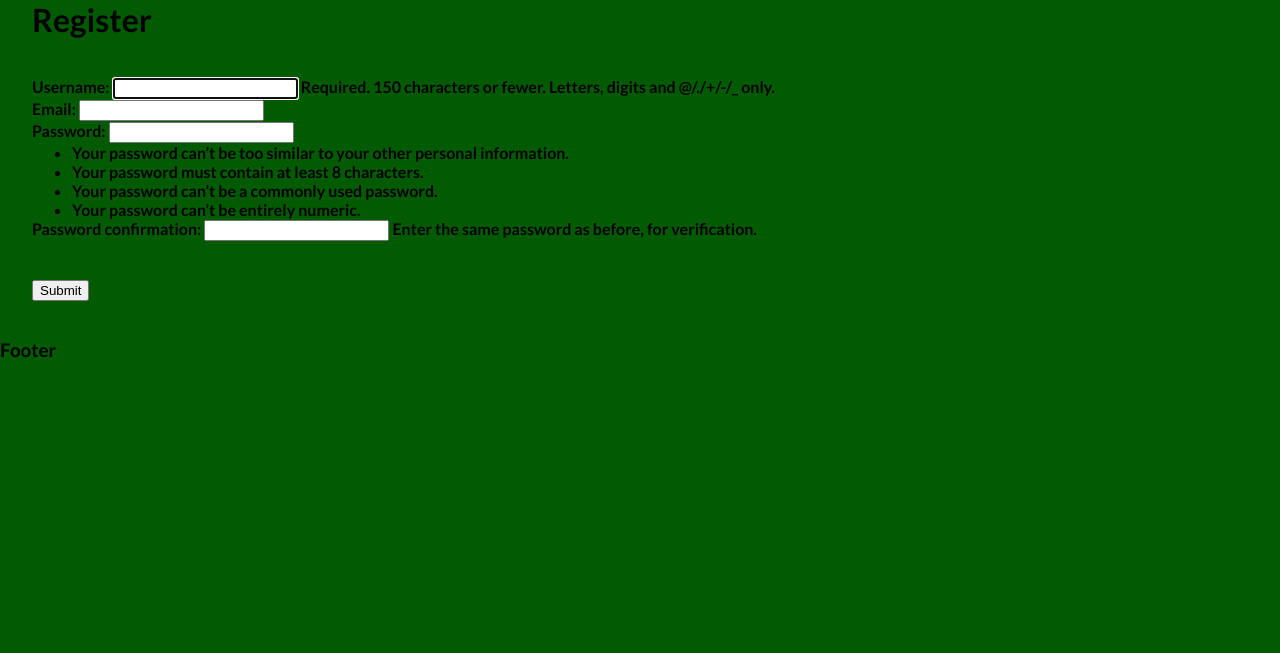
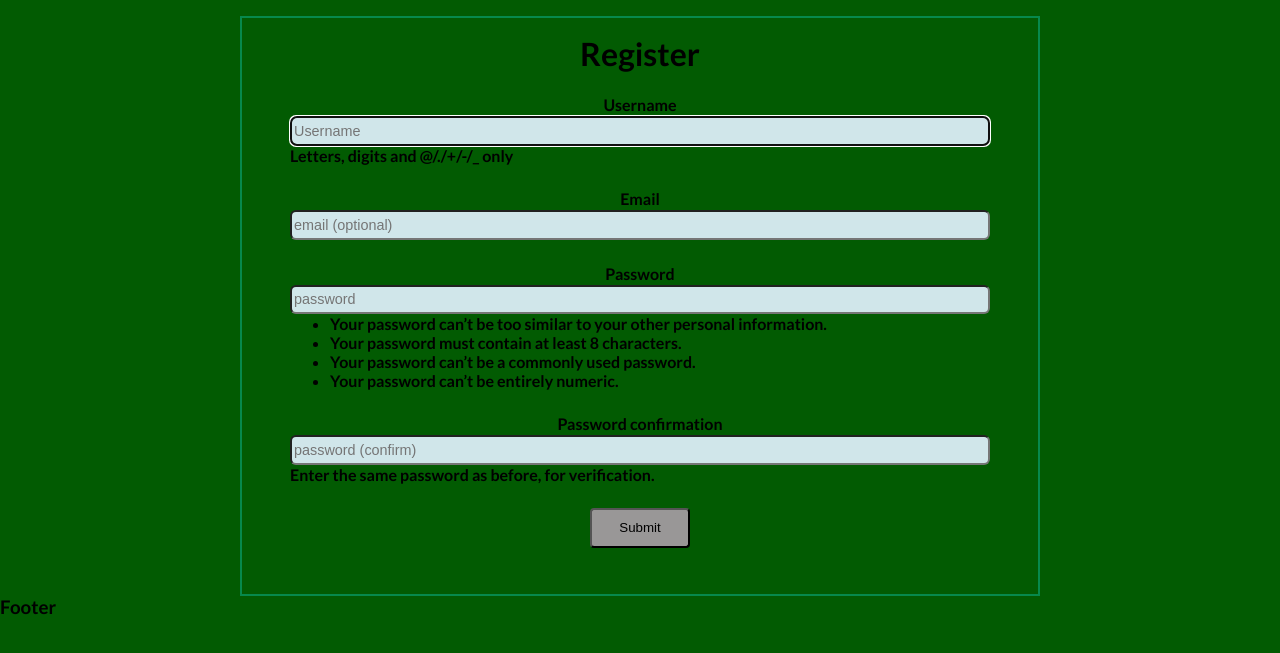
Before and after one commit to VioGarden/eightteenth, a Django app: page /mysongusers/register_user in a window 1280 px wide. Shown: the part 128-781 px from the top of the page. Run offline with Django 4.2, Linux system fonts and the light colour scheme; some web fonts are replaced.

Commit message:
registerform

```diff
--- a/mysongusers/forms.py
+++ b/mysongusers/forms.py
@@ -3,13 +3,22 @@ from django.contrib.auth.models import User
 from django import forms
 
 class RegisterUserForm(UserCreationForm):
-    email = forms.EmailField(required=False)
+    email = forms.EmailField(
+        required=False,
+        widget=forms.EmailInput(
+        attrs={'class':'register-form', 'placeholder': 'email (optional)'}))
     class Meta:
         model = User
         fields = ('username', 'email', 'password1', 'password2')
     def __init__(self, *args, **kwargs):
         super(RegisterUserForm, self).__init__(*args, **kwargs)
 
-        self.fields['username']
-        self.fields['password1']
-        self.fields['password2']
+        self.fields['username'].widget.attrs['class'] = 'register-form'
+        self.fields['username'].widget.attrs['placeholder'] = 'Username'
+        self.fields['username'].help_text = 'Letters, digits and @/./+/-/_ only'
+        self.fields['password1'].widget.attrs['class'] = 'register-form'
+        self.fields['password1'].widget.attrs['placeholder'] = 'password'
+        # self.fields['password1'].help_text = ''
+        self.fields['password2'].widget.attrs['class'] = 'register-form'
+        self.fields['password2'].widget.attrs['placeholder'] = 'password (confirm)'
+        # self.fields['password2'].help_text = ''
--- a/mysongusers/templates/authentication/register_user.html
+++ b/mysongusers/templates/authentication/register_user.html
@@ -16,23 +16,43 @@
     </div>
     {% else %}
         {% if form.errors %}
-        <div>
+        <div class="warning-message">
+            <div class="warning-message-wrap">
+                <div "warning-text">
                     <p>Error with registration form</p>
                 </div>
+            </div>
+            <button
+                type=button
+                class="remove-message"
+                onclick="removeMessage(this)">
+                ⨉
+            </button>
+        </div>
         {% endif %}
-        <div>
-            <h1>Register</h1>
-                <br><br>
+        <div class="register-border">
             <form action="{% url 'register-user' %}" method=POST>
                 {% csrf_token %}
-                    {{ form.as_p }}
-                    <br><br>
+                <div class="register-form-items">
+                    <h1 class="register-header">Register</h1>
+                        {% for field in form %}
+                        <div class="register-inputs">
+                            <label class="register-label">{{ field.label }}</label>
+                            {{ field }}
+                            <div "register-help">
+                                {{ field.help_text }}
+                            </div>
+                        </div>
+                        {% endfor %}
+                    <div class="register-button-div">
                         <input
                         type="submit"
-                    value="Submit">
+                        value="Submit"
+                        class="register-button">
+                    </div>
+                </div>
             </form>
         </div>
-            <br><br>
     {% endif %}
     {% endblock %}
 </body>
--- a/search/static/css/style.css
+++ b/search/static/css/style.css
@@ -429,3 +430,61 @@ a:active {
 .remove-message:hover {
     color: rgb(235, 181, 71)
 }
+
+.register-form {
+    width: 100%;
+    height: 1.85rem;
+    font-size: 0.9rem;
+    border-radius: 6px;
+    background-color: rgb(208, 230, 234);
+}
+
+.register-border {
+    width: 800px;
+    border: 2px solid rgb(7, 137, 76);
+    margin: 1rem auto 0 auto;
+    height: 580px;
+}
+
+.register-form-items {
+    width: 700px;
+    margin: 0 auto;
+}
+
+.register-label, .register-header {
+    display: flex;
+    justify-content: center;
+}
+
+.register-label {
+    margin-bottom: 2px;
+}
+
+.register-header {
+    margin: 1rem 0 1.4rem 0;
+}
+
+.register-button-div {
+    display: flex;
+    justify-content: center;
+}
+
+.register-button {
+    width: 100px;
+    height: 40px;
+    border-radius: 4px;
+    background-color: rgb(153, 151, 151);
+}
+
+.register-button:hover {
+    background-color: rgb(15, 121, 15);
+    border: 2px solid rgb(3, 88, 3);
+}
+
+.register-button:active {
+    box-shadow: inset 0 0 15px rgb(16, 85, 196);
+}
+
+.register-inputs {
+    margin-bottom: 1.5rem;
+}
--- a/todo.txt
+++ b/todo.txt
@@ -25,7 +25,7 @@
 
 1) not refreshing form upon reset ** done **
 2) error message with login submission  ** done **
-3) customize register user
+3) customize register user ** done **
 4) customize dropdowns
 5) bigger data
 6) home ( how to user )
```
Also changed, not shown: other parts of search/static/css/style.css (+1 -0 lines), db.sqlite3. Lines whose indentation alone changed are shown as unchanged.
